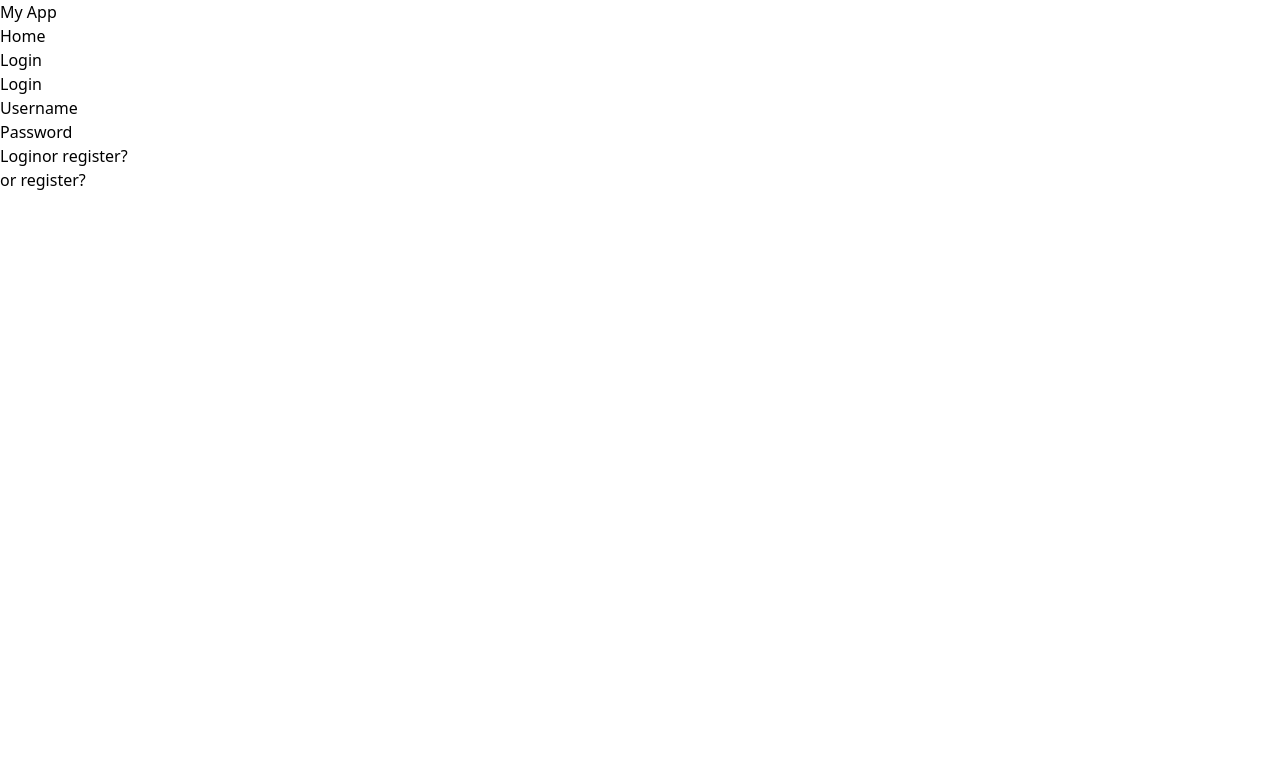
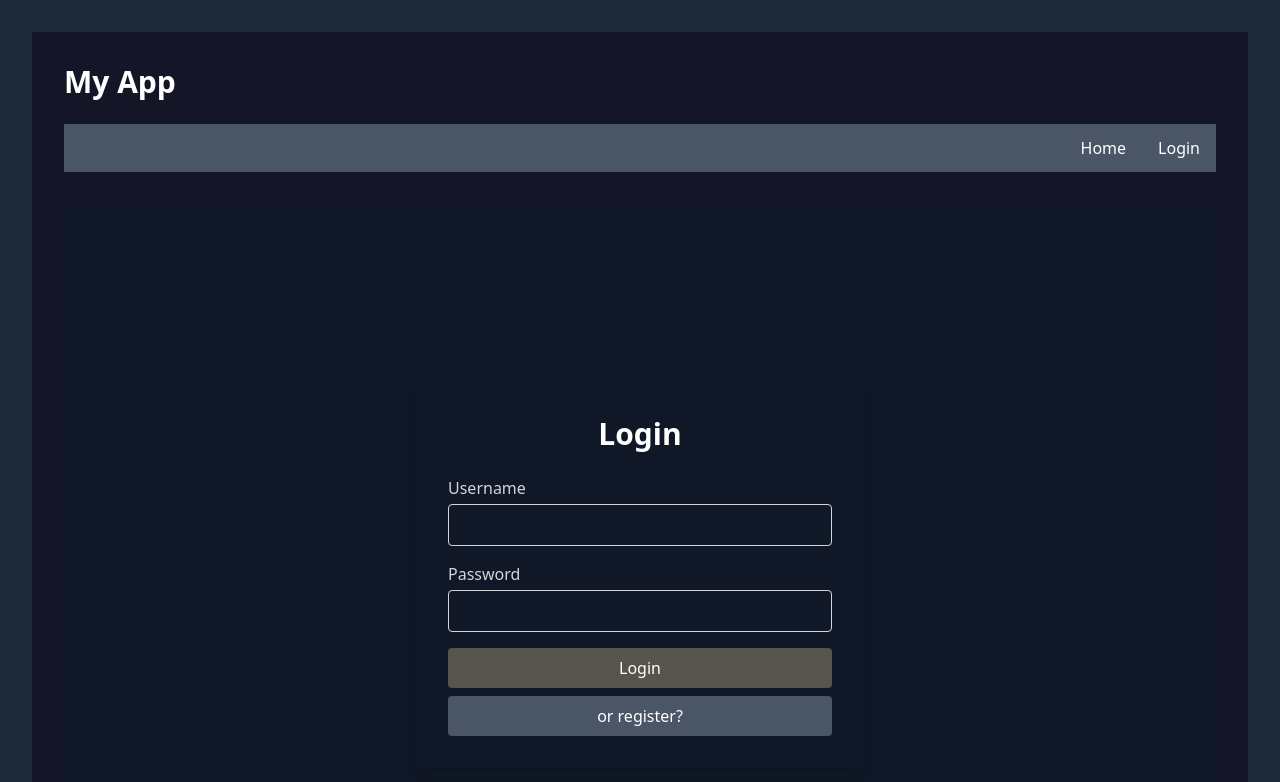
Before and after one commit to samukan/hybrid-react-lab, a React (Vite) app: page /login in a window 1280 px wide. Shown: the top 782 px of the page. Built offline with nearby package versions, Linux system fonts and the light colour scheme.

Commit message:
tailwind css styling added

```diff
--- a/package.json
+++ b/package.json
@@ -32,7 +32,8 @@
     "globals": "^15.14.0",
     "hybrid-types": "github:ilkkamtk/hybrid-types",
     "jsdom": "^26.0.0",
-    "prettier": "3.4.2",
+    "prettier": "^3.4.2",
+    "prettier-plugin-tailwindcss": "^0.6.11",
     "typescript": "~5.6.2",
     "typescript-eslint": "^8.18.2",
     "vite": "^6.0.5",
--- a/src/components/Layout.tsx
+++ b/src/components/Layout.tsx
@@ -12,39 +12,69 @@ const Layout = () => {
   }, []);
 
   return (
-    <>
-      <h1>My App</h1>
-      <div>
+    <div className="mx-auto min-h-screen max-w-7xl bg-[#141627] p-8 text-white">
+      <header>
+        <h1 className="mb-6 text-3xl font-bold">My App</h1>
+      </header>
+
       <nav>
-          <ul>
+        <ul className="flex list-none justify-end bg-gray-600">
           <li>
-              <Link to="/">Home</Link>
+            <Link
+              className="block px-4 py-3 text-center transition-colors duration-200 hover:bg-gray-700"
+              to="/"
+            >
+              Home
+            </Link>
           </li>
           {user ? (
             <>
               <li>
-                  <Link to="/profile">Profile</Link>
+                <Link
+                  className="block px-4 py-3 text-center transition-colors duration-200 hover:bg-gray-700"
+                  to="/profile"
+                >
+                  Profile
+                </Link>
               </li>
               <li>
-                  <Link to="/upload">Upload</Link>
+                <Link
+                  className="block px-4 py-3 text-center transition-colors duration-200 hover:bg-gray-700"
+                  to="/upload"
+                >
+                  Upload
+                </Link>
               </li>
               <li>
-                  <Link to="/logout">Logout</Link>
+                <Link
+                  className="block px-4 py-3 text-center transition-colors duration-200 hover:bg-gray-700"
+                  to="/logout"
+                >
+                  Logout
+                </Link>
               </li>
             </>
           ) : (
             <li>
-                <Link to="/login">Login</Link>
+              <Link
+                className="block px-4 py-3 text-center transition-colors duration-200 hover:bg-gray-700"
+                to="/login"
+              >
+                Login
+              </Link>
             </li>
           )}
         </ul>
       </nav>
-        <main>
+
+      <main className="mt-8">
         <Outlet />
       </main>
-        <footer></footer>
+
+      <footer className="mt-12 text-center text-sm text-gray-400">
+        &copy; {new Date().getFullYear()} My App. All rights reserved.
+      </footer>
     </div>
-    </>
   );
 };
 
--- a/src/components/LoginForm.tsx
+++ b/src/components/LoginForm.tsx
@@ -15,7 +15,7 @@ const LoginForm = (props: {toggleRegister: () => void}) => {
       handleLogin(inputs as Credentials);
     } catch (error) {
       console.error((error as Error).message);
-      // Display error to user here(?)
+      // Optionally, display error to the user here.
     }
   };
 
@@ -25,11 +25,16 @@ const LoginForm = (props: {toggleRegister: () => void}) => {
   );
 
   return (
-    <>
-      <h1>Login</h1>
-      <form onSubmit={handleSubmit}>
-        <div>
-          <label htmlFor="loginusername">Username</label>
+    <div className="mx-auto max-w-md rounded-lg bg-gray-900 p-8 shadow-lg">
+      <h1 className="mb-6 text-center text-3xl font-bold">Login</h1>
+      <form onSubmit={handleSubmit} className="space-y-4">
+        <div className="flex flex-col">
+          <label
+            htmlFor="loginusername"
+            className="mb-1 font-medium text-gray-300"
+          >
+            Username
+          </label>
           <input
             name="username"
             type="text"
@@ -37,10 +42,16 @@ const LoginForm = (props: {toggleRegister: () => void}) => {
             onChange={handleInputChange}
             autoComplete="username"
             // value={inputs.username}
+            className="rounded border border-gray-300 px-3 py-2 text-gray-900 focus:border-stone-500 focus:outline-none"
           />
         </div>
-        <div>
-          <label htmlFor="loginpassword">Password</label>
+        <div className="flex flex-col">
+          <label
+            htmlFor="loginpassword"
+            className="mb-1 font-medium text-gray-300"
+          >
+            Password
+          </label>
           <input
             name="password"
             type="password"
@@ -48,12 +59,26 @@ const LoginForm = (props: {toggleRegister: () => void}) => {
             onChange={handleInputChange}
             autoComplete="current-password"
             // value={inputs.password}
+            className="rounded border border-gray-300 px-3 py-2 text-gray-900 focus:border-stone-500 focus:outline-none"
           />
         </div>
-        <button type="submit">Login</button>
-        <button onClick={toggleRegister}>or register?</button>
+        <div className="flex flex-col space-y-2">
+          <button
+            type="submit"
+            className="w-full rounded bg-stone-600 px-4 py-2 text-white transition-colors duration-200 hover:bg-stone-700"
+          >
+            Login
+          </button>
+          <button
+            type="button"
+            onClick={toggleRegister}
+            className="w-full rounded bg-gray-600 px-4 py-2 text-white transition-colors duration-200 hover:bg-gray-700"
+          >
+            or register?
+          </button>
+        </div>
       </form>
-    </>
+    </div>
   );
 };
 
--- a/src/components/MediaRow.tsx
+++ b/src/components/MediaRow.tsx
@@ -9,9 +9,10 @@ type MediaItemProps = {
 const MediaRow = (props: MediaItemProps) => {
   const {item} = props;
   return (
-    <tr>
-      <td>
+    <tr className="bg-gray-800 transition-colors duration-200 hover:bg-gray-700">
+      <td className="border-b border-gray-700 p-4">
         <img
+          className="rounded object-cover"
           src={
             item.thumbnail ||
             (item.screenshots && item.screenshots[2]) ||
@@ -20,14 +21,20 @@ const MediaRow = (props: MediaItemProps) => {
           alt={item.title}
         />
       </td>
-      <td>{item.title}</td>
-      <td>{item.description}</td>
-      <td>{new Date(item.created_at).toLocaleString('fi-FI')}</td>
-      <td>{item.filesize}</td>
-      <td>{item.media_type}</td>
-      <td>{item.username}</td>
-      <td>
-        <Link to="/single" state={{item}}>
+      <td className="border-b border-gray-700 p-4">{item.title}</td>
+      <td className="border-b border-gray-700 p-4">{item.description}</td>
+      <td className="border-b border-gray-700 p-4">
+        {new Date(item.created_at).toLocaleString('fi-FI')}
+      </td>
+      <td className="border-b border-gray-700 p-4">{item.filesize}</td>
+      <td className="border-b border-gray-700 p-4">{item.media_type}</td>
+      <td className="border-b border-gray-700 p-4">{item.username}</td>
+      <td className="border-b border-gray-700 p-4">
+        <Link
+          to="/single"
+          state={{item}}
+          className="rounded bg-stone-600 px-3 py-1 text-white transition-colors duration-200 hover:bg-stone-700"
+        >
           Show
         </Link>
       </td>
--- a/src/components/RegisterForm.tsx
+++ b/src/components/RegisterForm.tsx
@@ -13,10 +13,10 @@ const RegisterForm = () => {
   const doRegister = async () => {
     try {
       const registerResult = await postRegister(inputs as RegisterCredentials);
-      console.log('doLogin result', registerResult);
+      console.log('doRegister result', registerResult);
     } catch (error) {
       console.error((error as Error).message);
-      // Display error to user here(?)
+      // Display error to user here if desired.
     }
   };
 
@@ -26,42 +26,62 @@ const RegisterForm = () => {
   );
 
   return (
-    <>
-      <h1>Register</h1>
-      <form onSubmit={handleSubmit}>
-        <div>
-          <label htmlFor="regusername">Username</label>
+    <div className="mx-auto max-w-md rounded-lg bg-gray-900 p-8 shadow-lg">
+      <h1 className="mb-6 text-center text-3xl font-bold">Register</h1>
+      <form onSubmit={handleSubmit} className="space-y-4">
+        <div className="flex flex-col">
+          <label
+            htmlFor="regusername"
+            className="mb-1 font-medium text-gray-300"
+          >
+            Username
+          </label>
           <input
             name="username"
             type="text"
             id="regusername"
             onChange={handleInputChange}
             autoComplete="username"
+            className="rounded border border-gray-300 px-3 py-2 text-gray-900 focus:border-stone-500 focus:outline-none"
           />
         </div>
-        <div>
-          <label htmlFor="regpassword">Password</label>
+        <div className="flex flex-col">
+          <label
+            htmlFor="regpassword"
+            className="mb-1 font-medium text-gray-300"
+          >
+            Password
+          </label>
           <input
             name="password"
             type="password"
             id="regpassword"
             onChange={handleInputChange}
             autoComplete="current-password"
+            className="rounded border border-gray-300 px-3 py-2 text-gray-900 focus:border-stone-500 focus:outline-none"
           />
         </div>
-        <div>
-          <label htmlFor="regemail">Email</label>
+        <div className="flex flex-col">
+          <label htmlFor="regemail" className="mb-1 font-medium text-gray-300">
+            Email
+          </label>
           <input
             name="email"
             type="email"
             id="regemail"
             onChange={handleInputChange}
             autoComplete="email"
+            className="rounded border border-gray-300 px-3 py-2 text-gray-900 focus:border-stone-500 focus:outline-none"
           />
         </div>
-        <button type="submit">Register</button>
+        <button
+          type="submit"
+          className="w-full rounded bg-stone-600 px-4 py-2 text-white transition-colors duration-200 hover:bg-stone-700"
+        >
+          Register
+        </button>
       </form>
-    </>
+    </div>
   );
 };
 
--- a/src/index.css
+++ b/src/index.css
@@ -1,3 +1,29 @@
 @import 'tailwindcss';
 
-@theme;
+@layer base {
+  :root {
+    font-family: var(--font-sans);
+    font-weight: var(--font-weight-normal);
+    color: var(--color-gray-50);
+    background-color: var(--color-gray-800);
+
+    font-synthesis: none;
+    text-rendering: optimizeLegibility;
+    -webkit-font-smoothing: antialiased;
+    -moz-osx-font-smoothing: grayscale;
+  }
+
+  #root {
+    max-width: var(--container-7xl);
+    margin: auto;
+    padding: calc(var(--spacing) * 8);
+  }
+
+  h1 {
+    font-size: var(--text-2xl);
+  }
+
+  h2 {
+    font-size: var(--text-xl);
+  }
+}
--- a/src/views/Login.tsx
+++ b/src/views/Login.tsx
@@ -10,16 +10,21 @@ const Login = () => {
   };
 
   return (
-    <>
-      {displayRegister ? (
-        <RegisterForm />
-      ) : (
-        <LoginForm toggleRegister={toggleRegister} />
-      )}
-      <button onClick={toggleRegister}>
+    <div className="flex min-h-screen flex-col items-center justify-center bg-gray-900 p-4 text-white">
+      <div className="w-full max-w-md">
+        {displayRegister ? (
+          <RegisterForm />
+        ) : (
+          <LoginForm toggleRegister={toggleRegister} />
+        )}
+      </div>
+      <button
+        onClick={toggleRegister}
+        className="mt-4 rounded bg-stone-600 px-4 py-2 text-white transition-colors duration-200 hover:bg-stone-700"
+      >
         or {displayRegister ? 'login' : 'register'}?
       </button>
-    </>
+    </div>
   );
 };
 
--- a/src/views/Profile.tsx
+++ b/src/views/Profile.tsx
@@ -4,18 +4,26 @@ const Profile = () => {
   const {user} = useUserContext();
 
   return (
-    <>
-      <h2>Profile</h2>
-      {user && (
-        <>
+    <div className="mx-auto mt-8 max-w-md rounded-lg bg-gray-900 p-6 text-white shadow-lg">
+      <h2 className="mb-4 text-2xl font-bold">Profile</h2>
+      {user ? (
+        <div className="space-y-2">
+          <p className="text-lg">
+            <span className="font-semibold">Username:</span> {user.username}{' '}
+            <span className="text-sm text-gray-400">({user.email})</span>
+          </p>
           <p>
-            {user.username} ({user.email})
+            <span className="font-semibold">User Level:</span> {user.level_name}
           </p>
-          <p>User level: {user.level_name}</p>
-          <p>Registered: {new Date(user.created_at).toLocaleString('fi-FI')}</p>
-        </>
+          <p>
+            <span className="font-semibold">Registered:</span>{' '}
+            {new Date(user.created_at).toLocaleString('fi-FI')}
+          </p>
+        </div>
+      ) : (
+        <p>No user data available.</p>
       )}
-    </>
+    </div>
   );
 };
 
```
Also changed, not shown: src/components/SingleView.tsx (+28 -15 lines), src/views/Home.tsx (+17 -12 lines), src/views/Single.tsx (+38 -19 lines), src/views/Upload.tsx (+54 -27 lines), 2 other files (tests, documents, lock files or other folders). Lines whose indentation alone changed are shown as unchanged.
